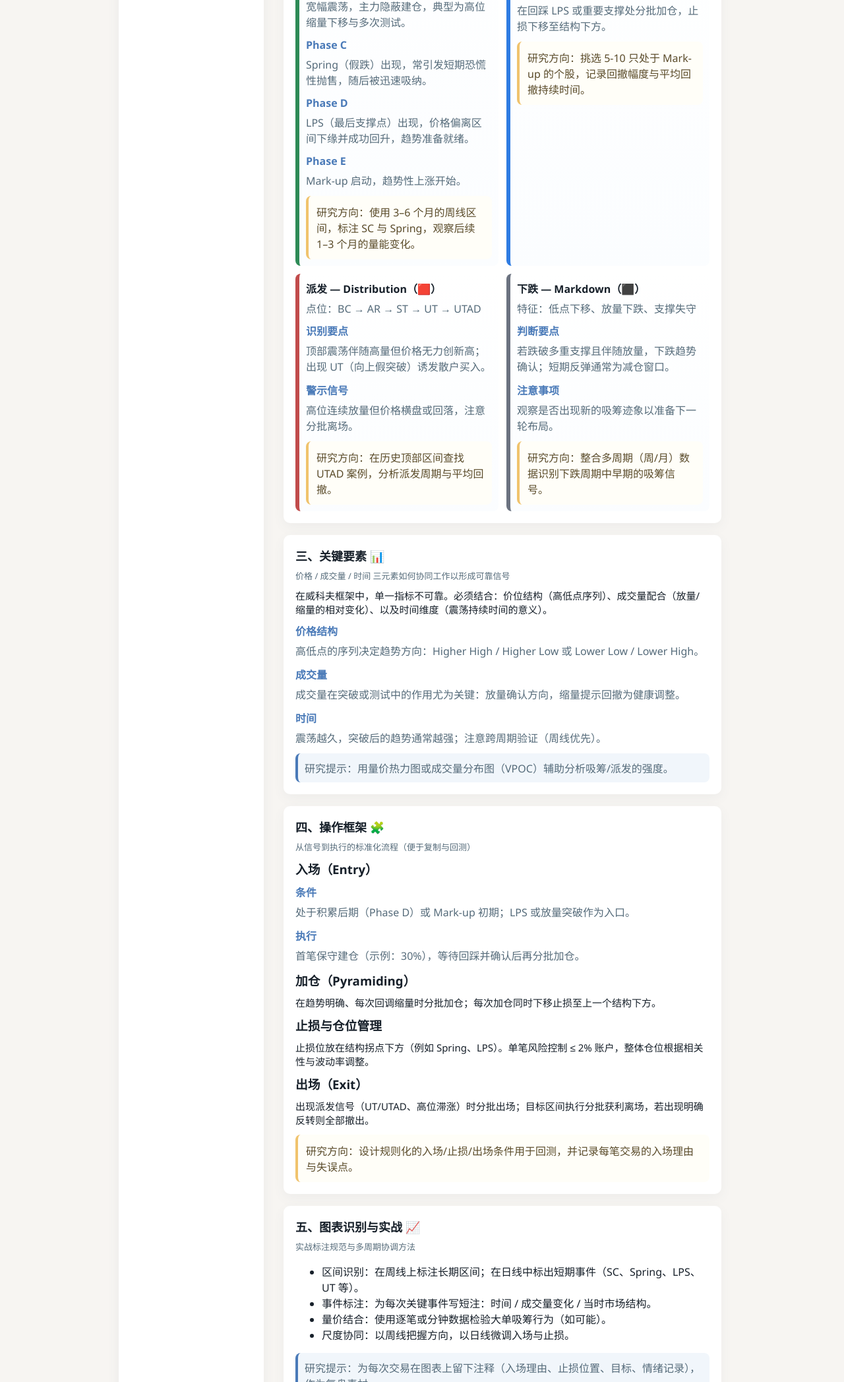
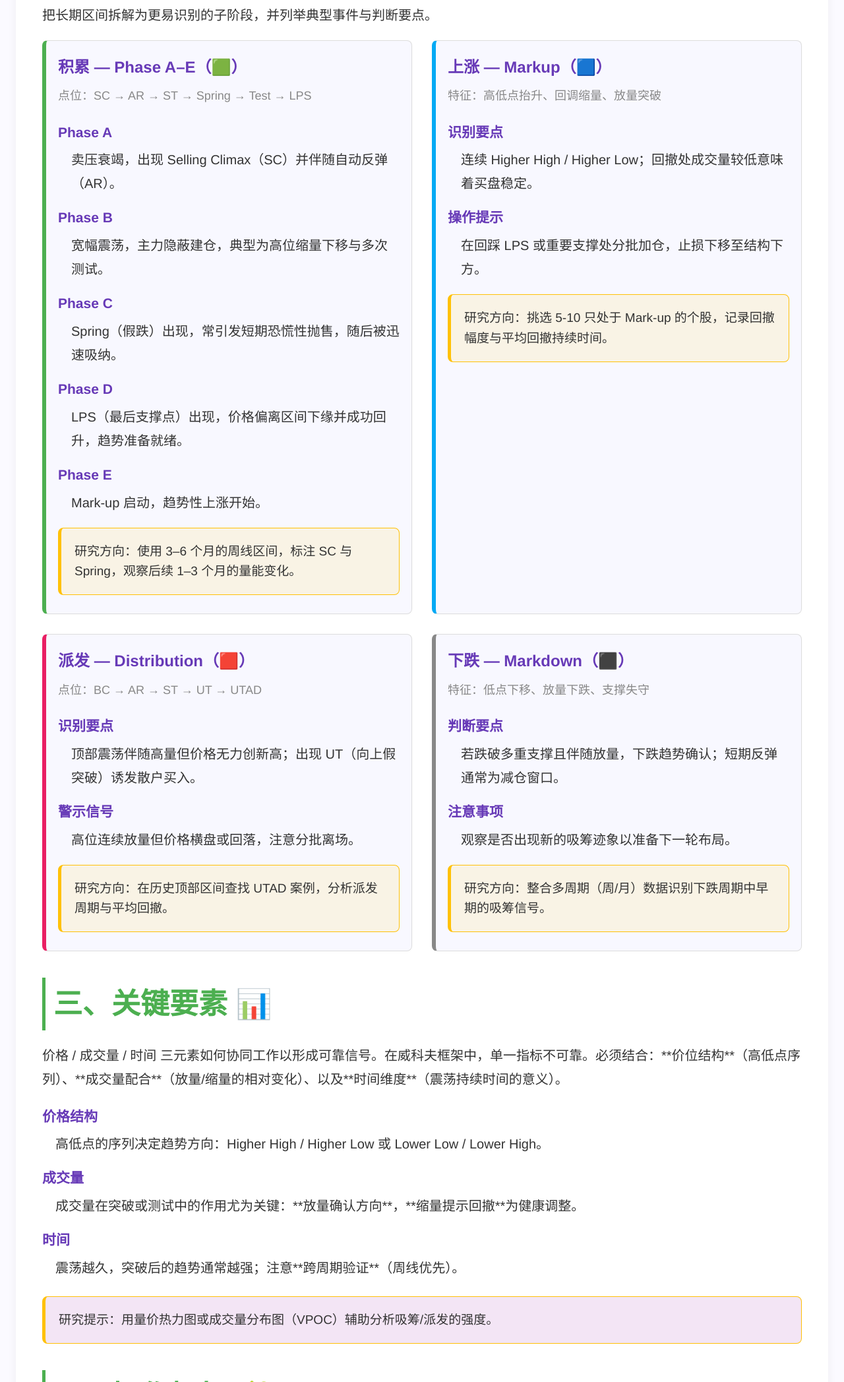
Before and after one commit to exsonwu/home, a plain HTML site: page w5p.html in a window 1280 px wide. Shown: the part 705-2800 px from the top of the page at 66% size. Drawn offline with Linux system fonts and the light colour scheme.

Commit message:
Update w5p.html

```diff
--- a/w5p.html
+++ b/w5p.html
@@ -1,106 +1,204 @@
-
-<!doctype html>
+<!DOCTYPE html>
 <html lang="zh-CN">
 <head>
-  <meta charset="utf-8" />
-  <meta name="viewport" content="width=device-width, initial-scale=1" />
-  <title>Wyckoff 投资脑图 </title>
+    <meta charset="UTF-8">
+    <meta name="viewport" content="width=device-width, initial-scale=1.0">
+    <title> 威科夫(Wyckoff) 投资脑图 </title>
     <style>
-    :root{
-      --page-bg: #f7f5f2; /* 纸感米白 */
-      --card-bg: #ffffff;
-      --text: #17202a;
-      --muted: #556b7a;
-      --accent: #4a7ab8; /* 灰蓝 */
-      --acc-green: #2e8b57;
-      --acc-red: #c14b4b;
-      --radius: 10px;
-      font-family: 'Noto Sans SC', 'PingFang SC', 'Segoe UI', Arial, sans-serif;
-      -webkit-font-smoothing:antialiased; -moz-osx-font-smoothing:grayscale;
+        /* --- 颜色与字体变量 (紫色、金色、绿色主题 - 完全复制幽灵文件) --- */
+        :root {
+            --color-primary: #673AB7;       /* 深紫色：主色、标题、重要边框 */
+            --color-accent-gold: #FFC107;   /* 金色/琥珀色：引用/规则边框 */
+            --color-action-green: #4CAF50;  /* 专业绿：次级标题、段落强调 */
+
+            --bg-soft: #fbfaff;             /* 极浅色背景 */
+            --text: #333333;                /* 深色文本 */
+            --muted: #888888;               /* 柔和中灰 */
+            --accent-light: #F3E5F5;        /* 极浅紫色 (用于规则框背景) */
+
+            --font-size-base: 20px;         /* 基础字体 20px */
+            --maxw-content: 90vw;           /* **修改为视口宽度的 90%** */
+            --radius: 8px;
         }
-    html,body{height:100%;margin:0;background:var(--page-bg);color:var(--text)}
-    .container{max-width:920px;margin:28px auto;padding:28px}
-    header{display:flex;align-items:flex-start;gap:14px}
-    h1{margin:0;font-size:22px}
-    p.lead{margin:2px 0 0 0;color:var(--muted);font-size:14px}
 
-    /* layout */
-    .main{display:grid;grid-template-columns:220px 1fr;gap:24px;margin-top:18px}
-    .toc{position:sticky;top:28px;background:var(--card-bg);padding:14px;border-radius:var(--radius);box-shadow:0 6px 18px rgba(85,107,122,0.08)}
-    .toc h3{margin:0 0 10px 0;font-size:15px}
-    .toc ul{list-style:none;padding:0;margin:0}
-    .toc a{display:block;padding:8px 6px;color:var(--accent);text-decoration:none;border-radius:6px;font-size:14px}
-    .toc a:hover{background:rgba(74,122,184,0.08)}
+        body {
+            font-family: 'Helvetica Neue', Helvetica, Arial, sans-serif;
+            font-size: var(--font-size-base);
+            line-height: 1.8;
+            color: var(--text);
+            /* max-width: var(--maxw); 移除 max-width，让 body 铺满 */
+            margin: 0 auto;
+            padding: 0; /* 移除 body 的 padding，让 `#book-summary` 控制边距 */
+            background-color: var(--bg-soft);
+            display: flex; /* 启用 flex 布局来居中内容 */
+            justify-content: center;
+        }
 
-    .content{padding:0 6px}
-    section.card{background:var(--card-bg);padding:18px;border-radius:10px;margin-bottom:18px;box-shadow:0 6px 18px rgba(85,107,122,0.06)}
-    section.card h2{margin:0 0 8px 0;color:var(--text);font-size:18px}
-    section.card .meta{color:var(--muted);font-size:13px;margin-bottom:10px}
-    .paragraph{margin:10px 0;color:var(--text);font-size:15px}
-    dl{margin:10px 0}
-    dt{font-weight:700;color:var(--accent);margin-top:8px}
-    dd{margin:6px 0 12px 0;color:var(--muted)}
+        #book-summary { /* 整体内容区域 */
+            background-color: #ffffff;
+            width: var(--maxw-content); /* **应用 90vw 宽度** */
+            max-width: 1400px; /* 增加一个上限，防止在超宽屏幕上过宽 */
+            padding: 40px;
+            margin: 30px 0; /* 增加上下边距 */
+            border-radius: var(--radius);
+            box-shadow: 0 4px 15px rgba(0, 0, 0, 0.05);
+        }
 
-    .subgrid{display:grid;grid-template-columns:1fr 1fr;gap:12px;margin-top:8px}
-    .phase-card{padding:10px;border-radius:8px;background:linear-gradient(180deg,#ffffff,#fbfdff);border-left:6px solid var(--accent)}
-    .phase-card.acc{border-left-color:var(--acc-green)}
-    .phase-card.mark{border-left-color:#2f7ce2}
-    .phase-card.dist{border-left-color:var(--acc-red)}
-    .phase-card.markd{border-left-color:#6b7280}
+        h1 { /* 主标题 */
+            font-size: 2.8em;
+            color: var(--color-primary);
+            text-align: center;
+            border-bottom: 3px solid var(--color-primary);
+            padding-bottom: 15px;
+            margin-bottom: 30px;
+            font-weight: 700;
+        }
 
-    .note-box{margin-top:12px;padding:10px;border-radius:8px;background:#f1f6fb;border-left:4px solid var(--accent);color:var(--muted)}
+        h2 { /* 一级分节标题 */
+            font-size: 2.2em;
+            color: var(--color-action-green); /* 专业绿色次级标题 */
+            border-left: 5px solid var(--color-action-green);
+            padding-left: 12px;
+            margin-top: 40px;
+            margin-bottom: 20px;
+            font-weight: 600;
+        }
 
-    .research{margin-top:12px;padding:12px;border-radius:8px;background:#fffef8;border-left:4px solid #f0c36d;color:#5a4b2a}
+        h3 { /* 二级分节标题 (如规则、操作框架子标题) */
+            font-size: 1.8em;
+            color: var(--color-primary);
+            margin-top: 25px;
+            margin-bottom: 10px;
+            font-weight: 600;
+        }
 
-    footer{margin-top:12px;color:var(--muted);font-size:13px;text-align:right}
+        p, dl {
+            margin-bottom: 1em;
+            text-align: left;
+        }
 
-    @media (max-width:980px){.main{grid-template-columns:1fr}.toc{position:relative;top:auto;margin-bottom:12px}}
+        /* 列表样式 */
+        ul {
+            list-style-type: none;
+            padding-left: 0;
+            margin-left: 0;
+        }
+
+        ul li {
+            position: relative;
+            padding-left: 25px;
+            margin-bottom: 15px;
+        }
+
+        ul li::before {
+            content: "✦";
+            color: var(--color-accent-gold); /* 金色列表符号 */
+            font-weight: bold;
+            display: inline-block;
+            width: 1em;
+            margin-left: -1.5em;
+            font-size: 1.2em;
+        }
+
+        /* 定义列表 dt/dd 样式 */
+        dt {
+            font-weight: 700;
+            color: var(--color-primary); /* 使用深紫色强调术语 */
+            margin-top: 15px;
+            font-size: 1.05em;
+        }
+        dd {
+            margin: 5px 0 15px 20px;
+        }
+
+        /* 规则/提示框样式 - 模仿 .rule-box */
+        .note-box, .research {
+            border: 1px solid var(--color-accent-gold);
+            border-left: 5px solid var(--color-accent-gold);
+            padding: 20px;
+            margin: 25px 0;
+            background-color: var(--accent-light); /* 浅紫色背景 */
+            border-radius: var(--radius);
+            font-size: 0.95em;
+            line-height: 1.6;
+        }
+        /* 可区分两种提示框，但保持统一风格 */
+        .research {
+            background-color: rgba(255, 193, 7, 0.1); /* 略带金色的浅色背景 */
+            border-left-color: var(--color-accent-gold);
+        }
+
+        strong {
+            font-weight: 700;
+            color: var(--color-action-green); /* 强调词汇使用专业绿 */
+        }
+
+        /* 市场阶段子卡片 (保持两列 Grid，适配内容) */
+        .subgrid{
+            display:grid;
+            grid-template-columns:1fr 1fr;
+            gap:30px;
+            margin-top:20px;
+        }
+        .phase-card{
+            padding:18px;
+            border-radius:var(--radius);
+            background:#f8f8ff;
+            border: 1px solid #ddd;
+            box-shadow:0 1px 5px rgba(0,0,0,0.02);
+        }
+        .phase-card strong { color: var(--color-primary); font-size: 1.2em; }
+
+        /* 阶段颜色条 */
+        .phase-card.acc{border-left:6px solid var(--color-action-green);}
+        .phase-card.mark{border-left:6px solid #03A9F4;}
+        .phase-card.dist{border-left:6px solid #E91E63;}
+        .phase-card.markd{border-left:6px solid var(--muted);}
+
+        /* 响应式调整 */
+        /* 在窄屏时，将宽度放宽到 95%，且内边距缩小 */
+        @media (max-width: 960px) {
+            #book-summary {
+                 width: 95vw;
+                 padding: 30px 20px;
+                 margin: 20px 0;
+            }
+            .subgrid { grid-template-columns: 1fr; gap: 15px; }
+        }
+        @media (max-width: 600px) {
+            body {
+                font-size: 18px;
+            }
+            #book-summary {
+                padding: 15px;
+                margin: 10px 0;
+            }
+            h1 {
+                font-size: 2.0em;
+            }
+            h2 {
+                font-size: 1.8em;
+            }
+            h3 {
+                font-size: 1.5em;
+            }
+        }
     </style>
 </head>
 <body>
-  <div class="container">
-    <header>
-      <div>
-        <h1>Wyckoff 投资脑图 — 研究版</h1>
-        <p class="lead">纸感浅色 · 可用于长期笔记与复盘</p>
+    <div id="book-summary">
+        <h1>威科夫(Wyckoff) 投资脑图 </h1>
+        <h2>一、核心思想 🌍</h2>
+        <p>威科夫方法把市场看作由“供给”与“需求”之间的力量对抗构成的生态系统。价格是这一对抗的实时反映；成交量是力量强度的证据；时间告诉你力量是否被耗尽或在蓄势。投资者的核心任务是通过观察价格、成交量与结构来识别主力（Composite Man）的意图，从而在恰当的阶段做出**纪律性**的交易决策。</p>
+        <div class="note-box">
+            **研究提示：** 思考主力如何通过“假突破 + 吸筹/派发”改变市场参与者的行为？用一周/一月级别的图表进行比对。
         </div>
-    </header>
-
-    <div class="main">
-      <aside class="toc" aria-label="目录">
-        <h3>目录</h3>
-        <ul>
-          <li><a href="#core">一、核心思想</a></li>
-          <li><a href="#phases">二、市场四阶段（含 Phase A–E）</a></li>
-          <li><a href="#elements">三、关键要素</a></li>
-          <li><a href="#framework">四、操作框架（入场/加仓/止损/出场）</a></li>
-          <li><a href="#practice">五、图表识别与实战</a></li>
-          <li><a href="#psych">六、心理与纪律</a></li>
-          <li><a href="#tools">七、工具与流程</a></li>
-          <li><a href="#summary">📘 实战要点总结</a></li>
-        </ul>
-      </aside>
-
-      <main class="content">
-
-        <section id="core" class="card">
-          <h2>一、核心思想 🌍</h2>
-          <div class="meta">基于供需与主力行为的宏观解读框架</div>
-          <p class="paragraph">威科夫方法把市场看作由“供给”与“需求”之间的力量对抗构成的生态系统。价格是这一对抗的实时反映；成交量是力量强度的证据；时间告诉你力量是否被耗尽或在蓄势。投资者的核心任务是通过观察价格、成交量与结构来识别主力（Composite Man）的意图，从而在恰当的阶段做出纪律性的交易决策。</p>
-
-          <div class="note-box">
-            <strong>研究提示：</strong> 思考主力如何通过“假突破 + 吸筹/派发”改变市场参与者的行为？用一周/一月级别的图表进行比对。
-          </div>
-        </section>
-
-        <section id="phases" class="card">
         <h2>二、市场四阶段结构（含 Phase A–E） 🔄</h2>
-          <div class="meta">把长期区间拆解为更易识别的子阶段，并列举典型事件与判断要点</div>
-
+        <p>把长期区间拆解为更易识别的子阶段，并列举典型事件与判断要点。</p>
         <div class="subgrid">
             <div class="phase-card acc">
                 <strong>积累 — Phase A–E（🟩）</strong>
-              <div style="margin-top:6px;color:var(--muted)">点位：SC → AR → ST → Spring → Test → LPS</div>
+                <p style="margin-top:6px;color:var(--muted); font-size: 0.9em; margin-bottom: 10px;">点位：SC → AR → ST → Spring → Test → LPS</p>
                 <dl>
                     <dt>Phase A</dt><dd>卖压衰竭，出现 Selling Climax（SC）并伴随自动反弹（AR）。</dd>
                     <dt>Phase B</dt><dd>宽幅震荡，主力隐蔽建仓，典型为高位缩量下移与多次测试。</dd>
@@ -108,100 +206,74 @@
                     <dt>Phase D</dt><dd>LPS（最后支撑点）出现，价格偏离区间下缘并成功回升，趋势准备就绪。</dd>
                     <dt>Phase E</dt><dd>Mark-up 启动，趋势性上涨开始。</dd>
                 </dl>
-              <div class="research">研究方向：使用 3–6 个月的周线区间，标注 SC 与 Spring，观察后续 1–3 个月的量能变化。</div>
+                <div class="research" style="margin: 10px 0;">研究方向：使用 3–6 个月的周线区间，标注 SC 与 Spring，观察后续 1–3 个月的量能变化。</div>
             </div>
-
             <div class="phase-card mark">
                 <strong>上涨 — Markup（🟦）</strong>
-              <div style="margin-top:6px;color:var(--muted)">特征：高低点抬升、回调缩量、放量突破</div>
+                <p style="margin-top:6px;color:var(--muted); font-size: 0.9em; margin-bottom: 10px;">特征：高低点抬升、回调缩量、放量突破</p>
                 <dl>
                     <dt>识别要点</dt><dd>连续 Higher High / Higher Low；回撤处成交量较低意味着买盘稳定。</dd>
                     <dt>操作提示</dt><dd>在回踩 LPS 或重要支撑处分批加仓，止损下移至结构下方。</dd>
                 </dl>
-              <div class="research">研究方向：挑选 5-10 只处于 Mark-up 的个股，记录回撤幅度与平均回撤持续时间。</div>
+                <div class="research" style="margin: 10px 0;">研究方向：挑选 5-10 只处于 Mark-up 的个股，记录回撤幅度与平均回撤持续时间。</div>
             </div>
-
             <div class="phase-card dist">
                 <strong>派发 — Distribution（🟥）</strong>
-              <div style="margin-top:6px;color:var(--muted)">点位：BC → AR → ST → UT → UTAD</div>
+                <p style="margin-top:6px;color:var(--muted); font-size: 0.9em; margin-bottom: 10px;">点位：BC → AR → ST → UT → UTAD</p>
                 <dl>
                     <dt>识别要点</dt><dd>顶部震荡伴随高量但价格无力创新高；出现 UT（向上假突破）诱发散户买入。</dd>
                     <dt>警示信号</dt><dd>高位连续放量但价格横盘或回落，注意分批离场。</dd>
                 </dl>
-              <div class="research">研究方向：在历史顶部区间查找 UTAD 案例，分析派发周期与平均回撤。</div>
+                <div class="research" style="margin: 10px 0;">研究方向：在历史顶部区间查找 UTAD 案例，分析派发周期与平均回撤。</div>
             </div>
-
             <div class="phase-card markd">
                 <strong>下跌 — Markdown（⬛）</strong>
-              <div style="margin-top:6px;color:var(--muted)">特征：低点下移、放量下跌、支撑失守</div>
+                <p style="margin-top:6px;color:var(--muted); font-size: 0.9em; margin-bottom: 10px;">特征：低点下移、放量下跌、支撑失守</p>
                 <dl>
                     <dt>判断要点</dt><dd>若跌破多重支撑且伴随放量，下跌趋势确认；短期反弹通常为减仓窗口。</dd>
                     <dt>注意事项</dt><dd>观察是否出现新的吸筹迹象以准备下一轮布局。</dd>
                 </dl>
-              <div class="research">研究方向：整合多周期（周/月）数据识别下跌周期中早期的吸筹信号。</div>
+                <div class="research" style="margin: 10px 0;">研究方向：整合多周期（周/月）数据识别下跌周期中早期的吸筹信号。</div>
             </div>
         </div>
-        </section>
-
-        <section id="elements" class="card">
         <h2>三、关键要素 📊</h2>
-          <div class="meta">价格 / 成交量 / 时间 三元素如何协同工作以形成可靠信号</div>
-          <p class="paragraph">在威科夫框架中，单一指标不可靠。必须结合：价位结构（高低点序列）、成交量配合（放量/缩量的相对变化）、以及时间维度（震荡持续时间的意义）。</p>
-
+        <p>价格 / 成交量 / 时间 三元素如何协同工作以形成可靠信号。在威科夫框架中，单一指标不可靠。必须结合：**价位结构**（高低点序列）、**成交量配合**（放量/缩量的相对变化）、以及**时间维度**（震荡持续时间的意义）。</p>
         <dl>
             <dt>价格结构</dt>
             <dd>高低点的序列决定趋势方向：Higher High / Higher Low 或 Lower Low / Lower High。</dd>
             <dt>成交量</dt>
-            <dd>成交量在突破或测试中的作用尤为关键：放量确认方向，缩量提示回撤为健康调整。</dd>
+            <dd>成交量在突破或测试中的作用尤为关键：**放量确认方向**，**缩量提示回撤**为健康调整。</dd>
             <dt>时间</dt>
-            <dd>震荡越久，突破后的趋势通常越强；注意跨周期验证（周线优先）。</dd>
+            <dd>震荡越久，突破后的趋势通常越强；注意**跨周期验证**（周线优先）。</dd>
         </dl>
-
         <div class="note-box">研究提示：用量价热力图或成交量分布图（VPOC）辅助分析吸筹/派发的强度。</div>
-        </section>
-
-        <section id="framework" class="card">
         <h2>四、操作框架 🧩</h2>
-          <div class="meta">从信号到执行的标准化流程（便于复制与回测）</div>
-
-          <h3 style="margin:8px 0">入场（Entry）</h3>
+        <p>从信号到执行的标准化流程（便于复制与回测）。</p>
+        <h3>入场（Entry）</h3>
         <dl>
             <dt>条件</dt>
             <dd>处于积累后期（Phase D）或 Mark-up 初期；LPS 或放量突破作为入口。</dd>
             <dt>执行</dt>
             <dd>首笔保守建仓（示例：30%），等待回踩并确认后再分批加仓。</dd>
         </dl>
-
-          <h3 style="margin:8px 0">加仓（Pyramiding）</h3>
-          <p class="paragraph">在趋势明确、每次回调缩量时分批加仓；每次加仓同时下移止损至上一个结构下方。</p>
-
-          <h3 style="margin:8px 0">止损与仓位管理</h3>
-          <p class="paragraph">止损位放在结构拐点下方（例如 Spring、LPS）。单笔风险控制 ≤ 2% 账户，整体仓位根据相关性与波动率调整。</p>
-
-          <h3 style="margin:8px 0">出场（Exit）</h3>
-          <p class="paragraph">出现派发信号（UT/UTAD、高位滞涨）时分批出场；目标区间执行分批获利离场，若出现明确反转则全部撤出。</p>
-
+        <h3>加仓（Pyramiding）</h3>
+        <p>在趋势明确、每次回调**缩量**时分批加仓；每次加仓同时下移止损至上一个结构下方。</p>
+        <h3>止损与仓位管理</h3>
+        <p>止损位放在结构拐点下方（例如 Spring、LPS）。**单笔风险控制 ≤ 2% 账户**，整体仓位根据相关性与波动率调整。</p>
+        <h3>出场（Exit）</h3>
+        <p>出现**派发信号**（UT/UTAD、高位滞涨）时分批出场；目标区间执行分批获利离场，若出现明确反转则全部撤出。</p>
         <div class="research">研究方向：设计规则化的入场/止损/出场条件用于回测，并记录每笔交易的入场理由与失误点。</div>
-        </section>
-
-        <section id="practice" class="card">
         <h2>五、图表识别与实战 📈</h2>
-          <div class="meta">实战标注规范与多周期协调方法</div>
-
+        <p>实战标注规范与多周期协调方法：</p>
         <ul>
-            <li>区间识别：在周线上标注长期区间；在日线中标出短期事件（SC、Spring、LPS、UT 等）。</li>
+            <li>区间识别：在**周线**上标注长期区间；在日线中标出短期事件（SC、Spring、LPS、UT 等）。</li>
             <li>事件标注：为每次关键事件写短注：时间 / 成交量变化 / 当时市场结构。</li>
             <li>量价结合：使用逐笔或分钟数据检验大单吸筹行为（如可能）。</li>
-            <li>尺度协同：以周线把握方向，以日线微调入场与止损。</li>
+            <li>尺度协同：以**周线把握方向**，以日线微调入场与止损。</li>
         </ul>
-
         <div class="note-box">研究提示：为每次交易在图表上留下注释（入场理由、止损位置、目标、情绪记录），作为复盘素材。</div>
-        </section>
-
-        <section id="psych" class="card">
         <h2>六、心理与纪律 🧘</h2>
-          <div class="meta">把纪律写进系统，减少情绪决策</div>
-
+        <p>把纪律写进系统，减少情绪决策：</p>
         <dl>
             <dt>自我认知</dt>
             <dd>记录交易时的心理状态与触发点（恐惧/贪婪/怀疑），并在复盘时分析其影响。</dd>
@@ -210,40 +282,26 @@
             <dt>复盘</dt>
             <dd>定期统计胜率、盈亏比、最大回撤与心理偏差，形成改进清单。</dd>
         </dl>
-
         <div class="research">研究方向：建立一套交易日志模板，长期跟踪行为偏差并评估改进效果。</div>
-        </section>
-
-        <section id="tools" class="card">
         <h2>七、工具与流程 🧭</h2>
-          <div class="meta">支持研究与回测的工具链与流程化建议</div>
-
+        <p>支持研究与回测的工具链与流程化建议：</p>
         <ul>
-            <li><strong>数据：</strong>Akshare / Tushare / Wind（依据权限），注意数据清洗与复权一致性。</li>
-            <li><strong>可视化：</strong>TradingView（标注）、matplotlib/plotly（回测可视化）。</li>
-            <li><strong>回测：</strong>Backtrader / zipline / 自研框架；回测需覆盖多种市况与手续费/滑点假设。</li>
-            <li><strong>流程：</strong>信号判定 → 写入交易单 → 下单执行 → 交易日志 → 周/月复盘。</li>
+            <li>**数据：**Akshare / Tushare / Wind（依据权限），注意数据清洗与复权一致性。</li>
+            <li>**可视化：**TradingView（标注）、matplotlib/plotly（回测可视化）。</li>
+            <li>**回测：**Backtrader / zipline / 自研框架；回测需覆盖多种市况与手续费/滑点假设。</li>
+            <li>**流程：**信号判定 → 写入交易单 → 下单执行 → 交易日志 → **周/月复盘**。</li>
         </ul>
-
         <div class="note-box">研究提示：为回测项目记录假设（滑点、手续费、数据频率），以便结果复现。</div>
-        </section>
-
-        <section id="summary" class="card">
         <h2>📘 实战要点总结</h2>
-          <div class="meta">提炼为可执行的研究/交易清单</div>
-          <ol style="color:var(--muted)">
-            <li>以周线为主框架，日线为入场细化。</li>
-            <li>永远同时观察价、量、时三要素。</li>
-            <li>使用结构点（Spring / LPS / UT）作为明确的止损或出场参考。</li>
-            <li>将每次交易写成一句话：入场理由 + 止损点 + 目标区间 + 心理状态。</li>
-            <li>定期复盘并用量化指标评估策略稳定性。</li>
+        <p>提炼为可执行的研究/交易清单：</p>
+        <ol style="padding-left: 30px;">
+            <li>以**周线**为主框架，**日线**为入场细化。</li>
+            <li>永远同时观察**价、量、时**三要素。</li>
+            <li>使用**结构点**（Spring / LPS / UT）作为明确的止损或出场参考。</li>
+            <li>将每次交易写成一句话：**入场理由** + **止损点** + **目标区间** + **心理状态**。</li>
+            <li>定期复盘并用**量化指标**评估策略稳定性。</li>
         </ol>
-        </section>
-
-        <footer> &copy; 2025 Exson Inc. All rights reserved. </footer>
-
-      </main>
-    </div>
+        <footer style="margin-top:40px;color:var(--muted);font-size:14px;text-align:center"> &copy; 2025 Exson Inc. All rights reserved. </footer>
     </div>
 </body>
 </html>
```
Lines whose indentation alone changed are shown as unchanged.
